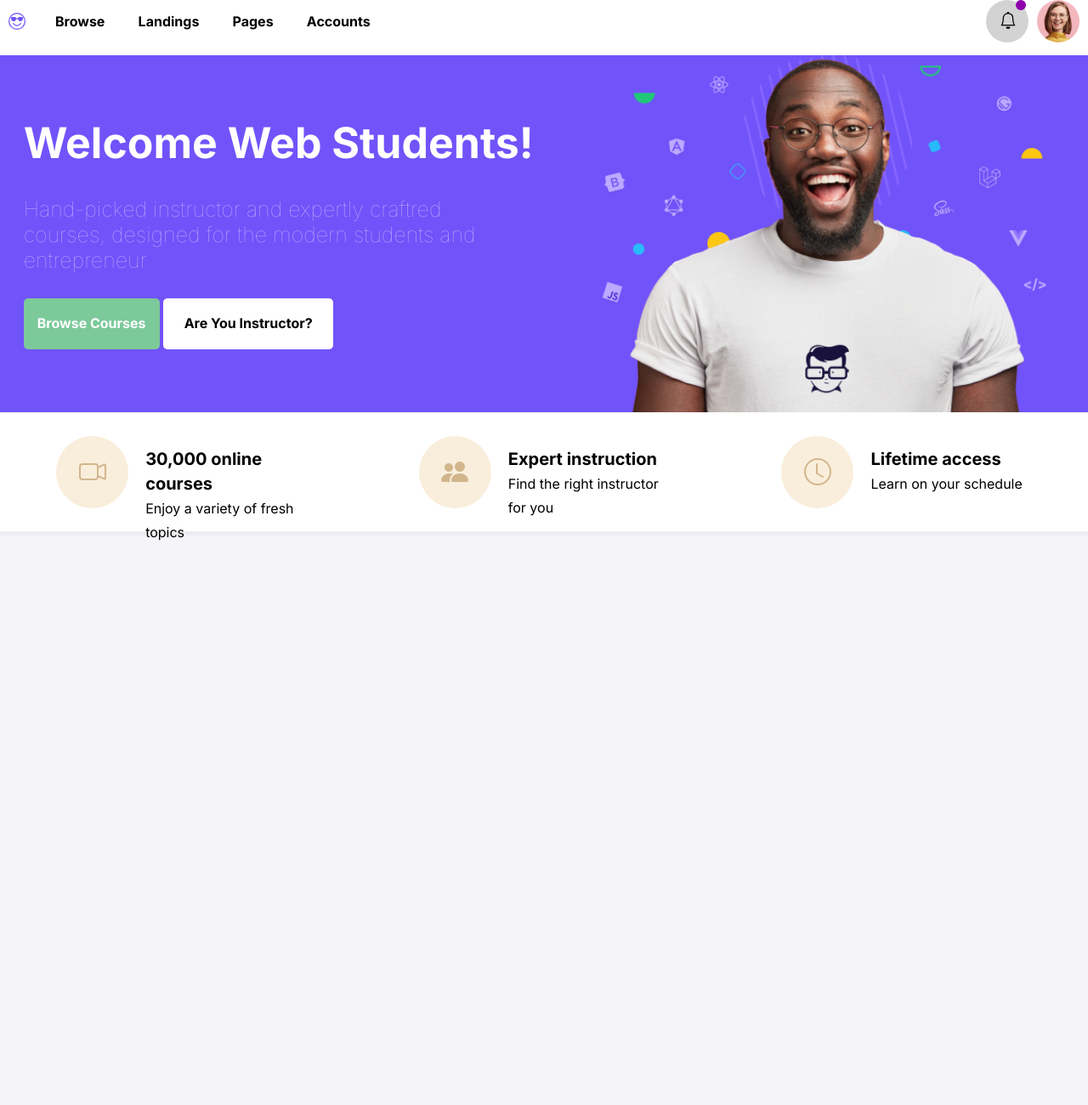
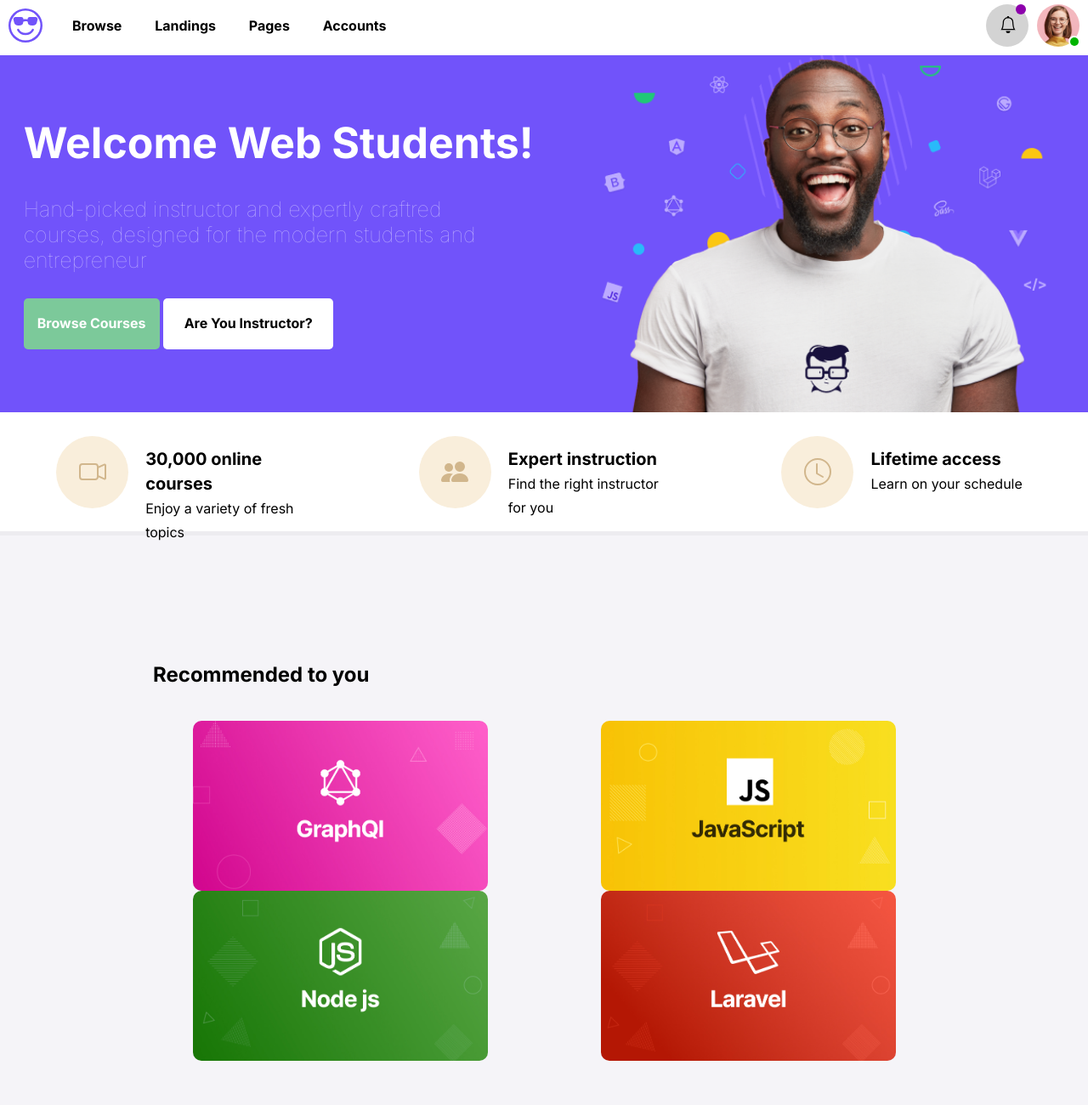
Before and after one commit to KiKiiPlay/flexbox_practise_2, a plain HTML site: page index.html in a window 1280 px wide. Shown: the top 1300 px of the page at 85% size. Drawn offline with Linux system fonts and the light colour scheme.

Commit message:
Full completing project

```diff
--- a/css/style.css
+++ b/css/style.css
@@ -67,6 +67,27 @@ nav {
   background-size: cover;
   object-fit: contain;
   margin-inline: 10px;
+  position: relative;
+}
+
+.profile .online_status {
+  position: absolute;
+  bottom: 0;
+  right: 0;
+  width: 13px;
+  height: 13px;
+  background-color: white;
+  border-radius: 50%;
+}
+
+.profile .online_status .green_color {
+  position: absolute;
+  bottom: 1px;
+  right: 1px;
+  width: 10px;
+  height: 10px;
+  background-color: rgb(0, 180, 0);
+  border-radius: 50%;
 }
 
 .profile,
@@ -138,57 +159,6 @@ nav {
 #big_picture {
   display: block;
 }
-/* #hero_img {
-  position: absolute;
-  right: 0;
-}
-
-h1,
-#welcome_text {
-  color: white;
-}
-
-h1 {
-  font-size: 40px;
-  margin: 0;
-}
-
-#welcome_text {
-  max-width: 566px;
-  font-size: 25px;
-  font-weight: 100;
-  line-height: 40px;
-}
-
-.buttons {
-  display: flex;
-  width: 100%;
-}
-
-.courses_button,
-.instructor_button {
-  width: 250px;
-  height: 60px;
-  border-radius: 10%;
-  cursor: pointer;
-}
-
-.courses_button > p,
-.instructor_button > p {
-  font-size: 20px;
-  font-weight: 700;
-  text-align: center;
-  align-items: center;
-}
-
-.courses_button {
-  background-color: lightgreen;
-}
-
-.instructor_button {
-  margin-left: 20px;
-  background-color: white;
-}*/
 
 .add_info {
   width: 100%;
@@ -244,3 +214,27 @@ h1 {
   background-color: #f5f4f8;
   border-top: 5px solid #edecf0;
 }
+
+.bottom_part .bottom_container {
+  width: 75%;
+  margin-inline: auto;
+  margin-top: 130px;
+}
+
+.wrap_container {
+  display: flex;
+  flex-wrap: wrap;
+  justify-content: space-around;
+}
+
+.wrap_item {
+  display: block;
+  width: 347px;
+  height: 200px;
+  border-radius: 10px;
+  object-fit: cover;
+}
+
+h2 {
+  padding: 20px;
+}
--- a/index.html
+++ b/index.html
@@ -14,8 +14,8 @@
         <nav>
           <svg
             xmlns="http://www.w3.org/2000/svg"
-            width="40"
-            height="40"
+            width="60"
+            height="60"
             fill="currentColor"
             class="bi bi-emoji-sunglasses"
             viewBox="0 0 16 16"
@@ -47,7 +47,11 @@
               </svg>
               <div class="new_notification"></div>
             </div>
-            <div class="profile"></div>
+            <div class="profile">
+              <div class="online_status">
+                <div class="green_color"></div>
+              </div>
+            </div>
           </div>
         </nav>
       </header>
@@ -112,6 +116,26 @@
           <div class="info-text"><span>Lifetime access</span><br>Learn on your schedule</div>
         </div>
     </div>
-    <div class="bottom_part"></div>
+    <div class="bottom_part">
+      <div class="bottom_container">
+        <h2>Recommended to you</h2>
+        <div class="wrap_container">
+          <img class="wrap_item" src="./assets/course-graphql.jpg" alt="QL">
+          <img class="wrap_item" src="./assets/course-javascript.jpg" alt="QL">
+          <img class="wrap_item" src="./assets/course-node.jpg" alt="QL">
+          <img class="wrap_item" src="./assets/course-laravel.jpg" alt="QL">
+        </div>
+      </div>
+
+      <div class="bottom_container">
+        <h2>More offers</h2>
+        <div class="wrap_container">
+          <img class="wrap_item" src="./assets/course-python.jpg" alt="QL">
+          <img class="wrap_item" src="./assets/course-react.jpg" alt="QL">
+          <img class="wrap_item" src="./assets/course-angular.jpg" alt="QL">
+          <img class="wrap_item" src="./assets/course-html.jpg" alt="QL">
+        </div>
+      </div>
+    </div>
   </body>
 </html>
```
